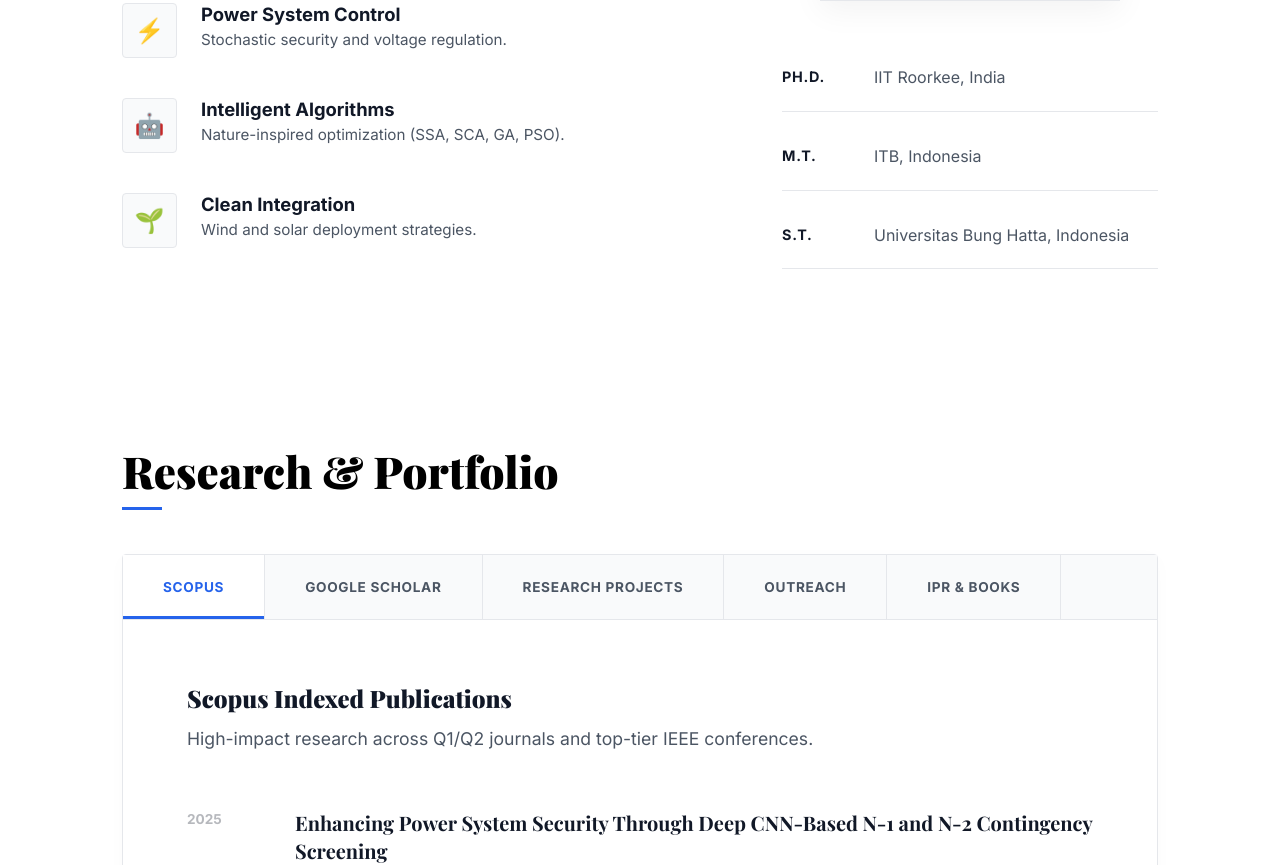
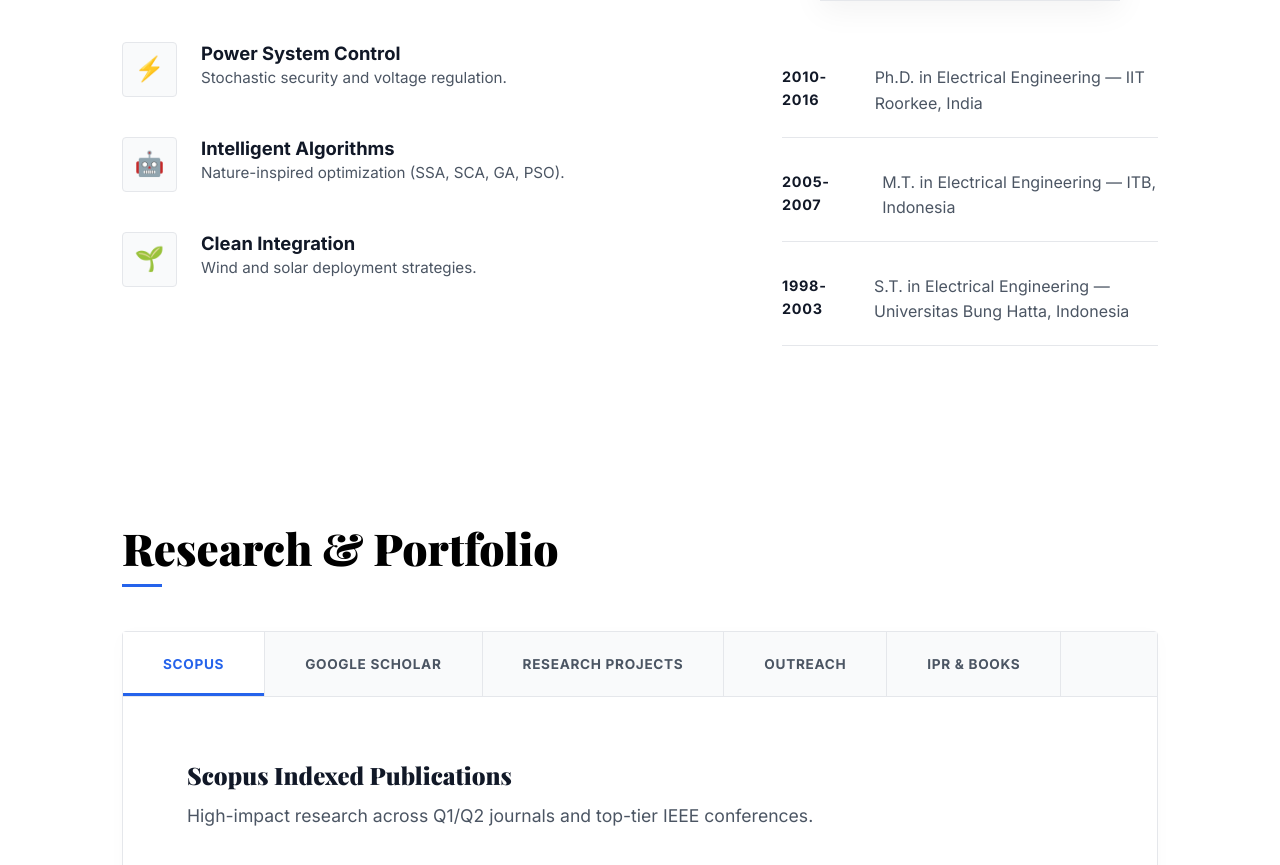
Before and after one commit to novatha/ndaratha.my.id, an Astro site: page / in a window 1280 px wide. Shown: the part 1489-2354 px from the top of the page. Built offline with nearby package versions, Linux system fonts and the light colour scheme; Astro itself is replaced by a stand-in of ours.

Commit message:
Add years to education history timeline

```diff
--- a/src/components/About.astro
+++ b/src/components/About.astro
@@ -44,16 +44,16 @@
 			</div>
 			<div class="education-timeline">
 				<div class="timeline-item">
-					<div class="year">Ph.D.</div>
-					<div class="inst">IIT Roorkee, India</div>
+					<div class="year">2010-2016</div>
+					<div class="inst">Ph.D. in Electrical Engineering — IIT Roorkee, India</div>
 				</div>
 				<div class="timeline-item">
-					<div class="year">M.T.</div>
-					<div class="inst">ITB, Indonesia</div>
+					<div class="year">2005-2007</div>
+					<div class="inst">M.T. in Electrical Engineering — ITB, Indonesia</div>
 				</div>
 				<div class="timeline-item">
-					<div class="year">S.T.</div>
-					<div class="inst">Universitas Bung Hatta, Indonesia</div>
+					<div class="year">1998-2003</div>
+					<div class="inst">S.T. in Electrical Engineering — Universitas Bung Hatta, Indonesia</div>
 				</div>
 			</div>
 		</div>
```
